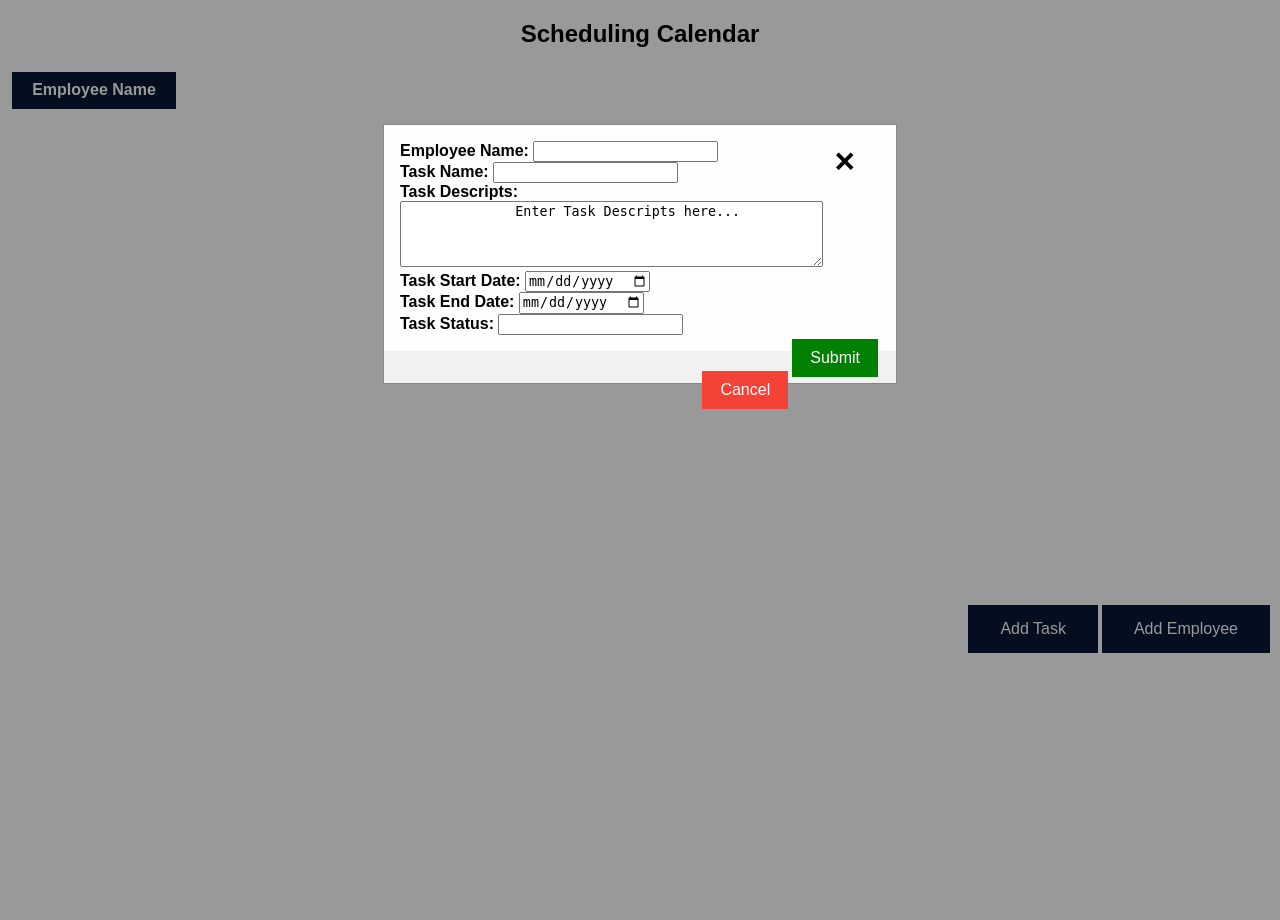
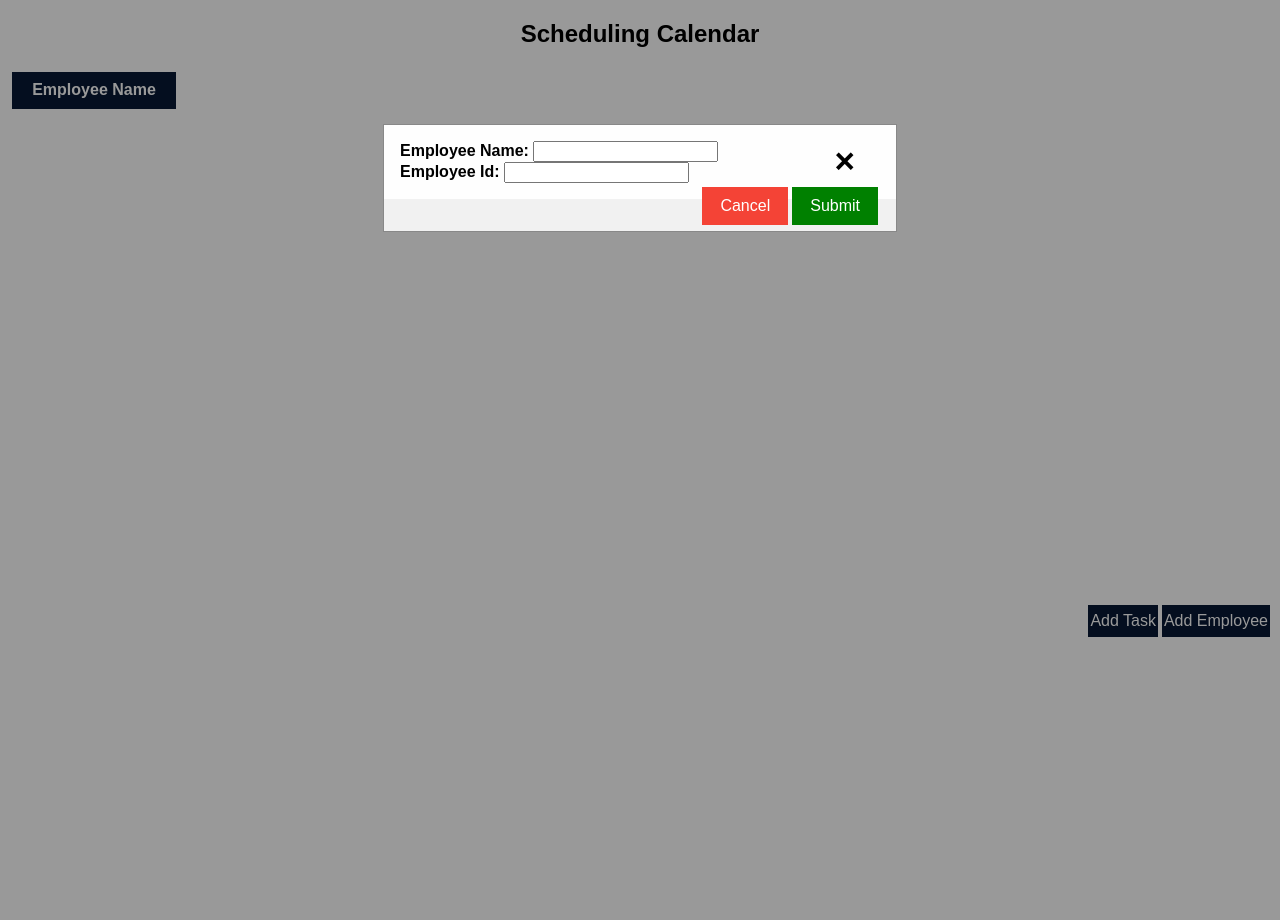
Before and after one commit to jjoselife116/Event-Scheduler, a PHP site: page / in a window 1280 px wide, after a click on "Add Employee"; the page is wider, and only the part inside the window is pictured. Run offline with PHP 8.4, Linux system fonts and the light colour scheme; lists and menus that the app fills with data are empty.

Commit message:
Add files via upload

```diff
--- a/addEmp.js
+++ b/addEmp.js
@@ -9,13 +9,8 @@ if(form.empName.value in localStorage){
   // create a employee object to store the employee's name and taks info
   let employee = {
     "Employee Name"                 : form.empName.value,
-    "Task": [{
-            "Task Name"             : form.tskname.value,
-            "Task Descripts"        : form.tskdes.value,
-            "Task Start Date"       : form.tskstart.value,
-            "Task End Date"         : form.tskend.value,
-            "Task Status"           : form.tskStatus.value,
-          }]
+    "Employee Id"                   : form.empId.value,
+
         };
 
   // set the local storage to the new employee array
--- a/addTask.css
+++ b/addTask.css
@@ -15,7 +15,7 @@ button {
 
     border: none;
 color: white;
-padding: 15px 32px;
+padding: 7px 2px;
 text-align: center;
 text-decoration: none;
 display: inline-block;
--- a/addTask.js
+++ b/addTask.js
@@ -7,9 +7,9 @@ console.log(form.emplName.value);
 // pull from the local storage
 //let employee = JSON.parse(localStorage.getItem(form.emplName.value);
 let employee = localStorage.getItem(form.emplName.value);
-if(employee){
+
   employee = JSON.parse(employee);
-}
+
 
 // add task to the end of the task array for chosen employee
 employee.Task.push({
@@ -24,6 +24,9 @@ employee.Task.push({
 localStorage.setItem(form.emplName.value, JSON.stringify(employee));
 
 
+
+
+
 console.log(employee);
 
 }
--- a/displayTask.js
+++ b/displayTask.js
@@ -1,39 +1,63 @@
 
-  let taskData = JSON.parse(localStorage.getItem("Bill nye"));
-  //console.log(taskData.Task[0]);
-  let task = taskData.Task[0]['Task Name'];
+$(document).ready(function(){
+
+let typeofKey;
+let empArry = [];
+let employee;
+
+      //cols of the employee names
+      for (var i = 0; i < localStorage.length; i++){
+
+        empArry.push(localStorage.key(i))
 
 
 
+      }
+    //  console.log(empArry.toString());
+    // loop through the local storage and pull the data
+for(let j = 0; j < empArry.length; j++){
 
-   var typeofKey = null;
-   let i =0;
-   let employee;
+  employee = JSON.parse(localStorage.getItem(empArry[j]));
+  // If employee has any task
+  if("Task" in employee){
+    // while employee has task in his array
+  for(let taskIndex = 0; taskIndex < employee.Task.length; taskIndex++){
+      //console.log(employee['Employee Name']);
+      //console.log(employee.Task[taskIndex]["Task Name"])
+      //
+      if($("#wholeTable #emp0-1").text() == employee['Employee Name']){
+        $('#1-1').html(employee.Task[taskIndex]["Task Name"]);
 
-
-$(document).ready(function(){
-
-
-  for (var key in localStorage) {
-    typeofKey = (typeof localStorage[key]);
-    if(typeofKey == 'string' || typeofKey instanceof String ){
-    employee = JSON.parse(localStorage.getItem(key));
-    console.log(employee.Task[0]);
+      }
 
 }
-}
-     $("#2-0").append("<span style='display:block; background-color:red; width: 435px;'>Deb Stop eating bagels</span>");
-
-     $("#4-3").append("<span style='display:block; background-color:blue; width: 435px;'>hhhhhhh </span>");
-     $("#4-3 > span").html(task);
 
 
 
-      i++;
-      //console.log(key, typeofKey);
+    }
+
+}
 
 
 
 
 
+
+
+
+
+
+//$('#4-2').html(employee.Task[0]["Task Name"]);
+
+
+
 });
+
+
+
+
+
+
+
+
+      //console.log(key, typeofKey);
--- a/index.html
+++ b/index.html
@@ -7,30 +7,39 @@
 
     <script src="https://ajax.googleapis.com/ajax/libs/jquery/3.3.1/jquery.min.js"></script>
 
+
+
     <link href="addTask.css" rel="stylesheet">
     <link href="teststyle.css" rel="stylesheet">
 
     <script src="addEmp.js"></script>
+    <script src="addTask.js"></script>
     <script src="javascript.js"></script>
+    <script src="displayTask.js"></script>
+
+
+    <!-- Drag to scroll table script (Open Source javascript) -->
     </head>
 
   <body>
     <h2 align="center">Scheduling Calendar</h2>
 
     <script>
-      let sysDate = new Date();
-      let sysDay = new Date();
-      let sysMonth = new Date();
-      let dayCount = sysDay.getDay();
-      let weekdays = ["Sunday", "Monday", "Tuesday", "Wednesday", "Thursday", "Friday", "Saturday"];
+      var sysDate = new Date();
+      var sysDay = new Date();
+      var sysMonth = new Date();
+      var dayCount = sysDay.getDay();
+      var weekdays = ["Sunday", "Monday", "Tuesday", "Wednesday", "Thursday", "Friday", "Saturday"];
 
       let employee;
-      let emp1;
       let typeofKey;
-      let drawTable = '<table>';
+      let x = 1;
+      let y =0;
+      var drawTable = '<table id = wholeTable>';
       drawTable += "<thead>";
       drawTable += "<tr>";
       drawTable += "<th style='color:white;'>Employee Name</th>";
+
 
       /* Finds the logged earliest and latest dates */
       let startDate = 10000000000000000000000000000000000000000000000000000;
@@ -41,6 +50,7 @@
         typeofKey = (typeof localStorage[key]);
         if(typeofKey == 'string' || typeofKey instanceof String ){
           emp1 = JSON.parse(localStorage.getItem(key));
+          if("Task" in emp1){
           for (let i = 0; i < emp1.Task.length; i++) {
             startDateN = parseInt(emp1.Task[i]['Task Start Date'].substr(0,4) + emp1.Task[i]['Task Start Date'].substr(5,2) + emp1.Task[i]['Task Start Date'].substr(8,2));
             endDateN = parseInt(emp1.Task[i]['Task End Date'].substr(0,4) + emp1.Task[i]['Task End Date'].substr(5,2) + emp1.Task[i]['Task End Date'].substr(8,2));
@@ -53,56 +63,81 @@
           }
         }
         }
-
+      }
       //console.log(startDate + " -> " + endDate);
       let numStr = null;
       let numStrDay = null;
       let finalDay = null;
       let finalDayF = null;
       for (let i = startDate; i <= endDate; i++) {
-        numStr = (i.toString()).substr(5,2);
-        numStrDay = (i.toString()).substr(8,2);
+        numStr = (i.toString()).substr(4,2);
+        numStrDay = (i.toString()).substr(6,2);
         if(numStr == '09' || numStr == '04' || numStr == '06' || numStr == '11') {
           if(numStrDay == '30') {
             i += 70;
-            drawTable += "<th id = days>" + i + "</th>";
+            drawTable += "<th class = days id = days" + x + '-' + y + ">" + i + "</th>";
           }
         }
         else if(numStr == '01' || numStr == '03' || numStr == '05' || numStr == '07' || numStr == '08' || numStr == '10' || numStr == '12') {
           if(numStrDay == '31') {
             i += 69;
-            drawTable += "<th id = days>" + i + "</th>";
+            drawTable += "<th class = days id = days" + x + '-' + y + ">" + i + "</th>";
           }
         }
         else if(numStr == '02') {
           if(numStrDay == '28') {
             i += 72;
-            drawTable += "<th id = days>" + i + "</th>";
+            drawTable += "<th class = days id = days" + x + '-' + y + ">" + i + "</th>";
           }
         }
         else {
           finalDay = i.toString()
           finalDayF = (finalDay.substr(0,4)) + "-" + (finalDay.substr(4,2)) + "-" + (finalDay.substr(6,2));
-          drawTable += "<th id = days>" + finalDayF + "</th>";
+          drawTable += "<th class = days id = days" + x + '-' + y + ">" + finalDayF + "</th>";
         }
+        x++;
       }
 
       drawTable += "</tr>";
       drawTable += "</thead>";
       drawTable += '<tbody class="dragscroll">';
 
+
+
         drawTable += '<tr>';
+        //counters for the employee and date rows/col
+        x=0;
+        y=1;
+
+        // counter for the main table
+        let z =1;
         for (var key in localStorage) {
+
             typeofKey = (typeof localStorage[key]);
+
+        //cols of the employee names
         if(typeofKey == 'string' || typeofKey instanceof String ){
             employee = JSON.parse(localStorage.getItem(key));
-          drawTable += "<td id =emp>" + employee['Employee Name'] + "</td>";
-          for (let j = startDate; j <= endDate; j++) {
-            drawTable += "<td></td>";
+        drawTable += "<td class = employ id =emp" + x + '-' + y + ">" + employee['Employee Name'] + "</td>";
+
+        // rows and cols of the main table and date
+        for (let j = sysDate.getDate() - 7; j <= sysDate.getDate() + 7; j++) {
+          drawTable += "<td id =" + z + '-' + y + "></td>";
+          z++;
         }
+        // set z to one to start the main tables x at 1 for off by one error
+        z=1;
+        //reset x for each row
+        x=0;
+
+
         drawTable += '</tr>';
+        y++;
+
     }
+
 }
+
       drawTable += "</tbody>";
       drawTable += "</table>";
       document.write(drawTable);
@@ -115,32 +150,20 @@
 
           <div class="container">
             <div class="imgcontainer">
-              <span onclick="document.getElementById('addEmp/Task').style.display='none'" class="close" title="Close Modal">&times;</span>
+              <span onclick="document.getElementById('addEmployee').style.display='none'" class="close" title="Close Modal">&times;</span>
             </div>
             <label for="empName"><b>Employee Name:</b></label>
             <input type="text" name="empName" required><br>
 
-            <label for="tskname"><b>Task Name:</b></label>
-            <input type="text" name="tskname" required><br>
-
-            <label for="tskdes"><b>Task Descripts:</b></label><br>
-            <textarea rows="4" cols="50" name="tskdes">
-              Enter Task Descripts here...</textarea><br>
-
-            <label for="tskstart"><b>Task Start Date:</b></label>
-            <input type="date" name="tskstart" required><br>
-
-            <label for="tskend"><b>Task End Date:</b></label>
-            <input type="date"  name="tskend" required><br>
-
-            <label for="tskStatus"><b>Task Status:</b></label>
-            <input type="text" name="tskStatus" required><br>
+            <label for="tskname"><b>Employee Id:</b></label>
+            <input type="text" name="empId" required><br>
 
             <button id="submitbtn" type="submit">Submit</button>
+            <button type="button" onclick="document.getElementById('addEmployee').style.display='none'; " class="cancelbtn">Cancel</button>
           </div>
 
           <div class="container" style="background-color:#f1f1f1">
-            <button type="button" onclick="document.getElementById('addEmp/Task').style.display='none'" class="cancelbtn">Cancel</button>
+
           </div>
         </form>
         </div>
@@ -175,10 +198,11 @@
                 <input type="text" name="tskStatus" required><br>
 
                 <button id="submitbtn" type="submit">Submit</button>
+                <button type="button" onclick="document.getElementById('addTask').style.display='none'" class="cancelbtn">Cancel</button>
               </div>
 
               <div class="container" style="background-color:#f1f1f1">
-                <button type="button" onclick="document.getElementById('addTask').style.display='none'" class="cancelbtn">Cancel</button>
+
               </div>
             </form>
         </div>
@@ -186,7 +210,7 @@
 
       <script>
         // Get the modal
-        var modal = document.getElementById('addEmp/Task');
+        var modal = document.getElementById('addEmployee');
         // When the user clicks anywhere outside of the modal, close it
         window.onclick = function(event) {
           if (event.target == modal) {
```
Lines whose indentation alone changed are shown as unchanged.
